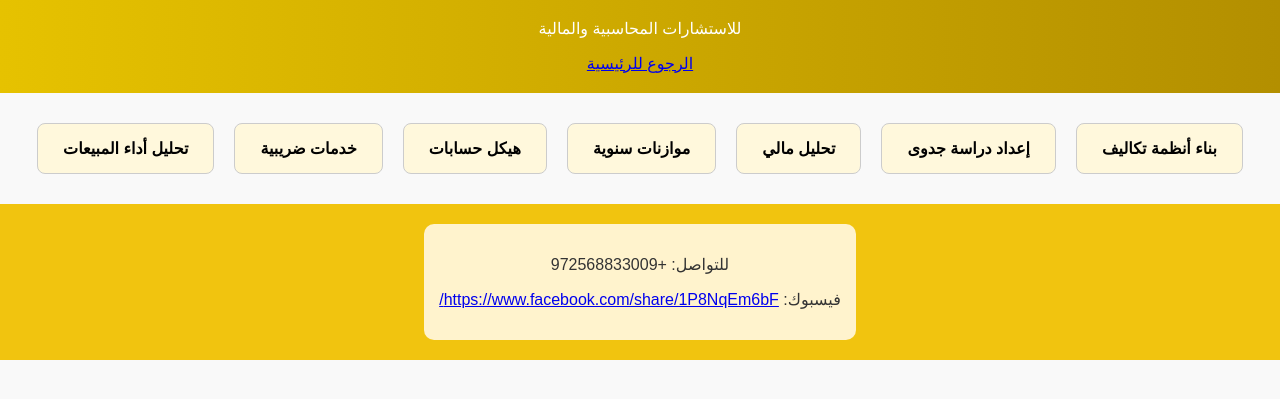
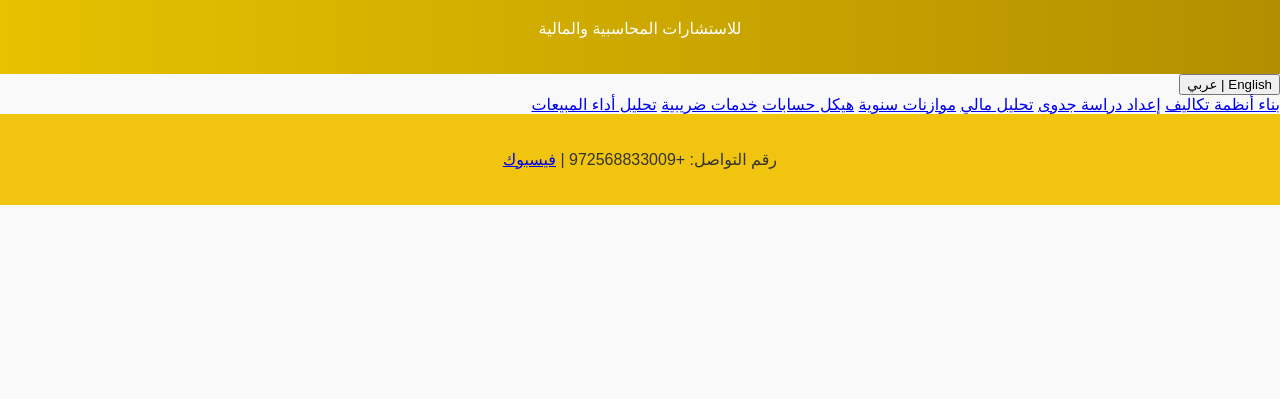
Before and after one commit to ahmad10402/alaa-hroub.office.ps, a plain HTML site: page index.html in a window 1280 px wide. Shown: the part 231-630 px from the top of the page. Drawn offline with Linux system fonts and the light colour scheme.

Commit message:
Update index.html

```diff
--- a/index.html
+++ b/index.html
@@ -1,38 +1,41 @@
 <!DOCTYPE html>
 <html lang="ar" dir="rtl">
 <head>
-    <meta charset="UTF-8">
+  <meta charset="UTF-8" />
   <title>ALAA OFFICE</title>
-    <link rel="stylesheet" href="style.css">
+  <link rel="stylesheet" href="style.css" />
 </head>
 <body>
   <header>
-        <img src="logo.png.png" alt="Alaa Office Logo" class="logo">
+    <img src="logo.png.png" alt="Alaa Office Logo" class="logo" />
     <h1>ALAA OFFICE</h1>
     <p>للاستشارات المحاسبية والمالية</p>
-        <nav>
-            <a href="index.html">الرجوع للرئيسية</a>
-        </nav>
   </header>
+
   <main>
-
-<div class="services-menu">
-    <a href="service1.html">بناء أنظمة تكاليف</a>
-    <a href="service2.html">إعداد دراسة جدوى</a>
-    <a href="service3.html">تحليل مالي</a>
-    <a href="service4.html">موازنات سنوية</a>
-    <a href="service5.html">هيكل حسابات</a>
-    <a href="service6.html">خدمات ضريبية</a>
-    <a href="service7.html">تحليل أداء المبيعات</a>
+    <div class="language-switch">
+      <button onclick="toggleLanguage()">English | عربي</button>
     </div>
 
+    <section class="services-grid">
+      <a href="service1.html" class="service-card">بناء أنظمة تكاليف</a>
+      <a href="service2.html" class="service-card">إعداد دراسة جدوى</a>
+      <a href="service3.html" class="service-card">تحليل مالي</a>
+      <a href="service4.html" class="service-card">موازنات سنوية</a>
+      <a href="service5.html" class="service-card">هيكل حسابات</a>
+      <a href="service6.html" class="service-card">خدمات ضريبية</a>
+      <a href="service7.html" class="service-card">تحليل أداء المبيعات</a>
+    </section>
   </main>
+
   <footer>
-        <div class="contact-box">
-            <p>للتواصل: +972568833009</p>
-            <p>فيسبوك: <a href="https://www.facebook.com">https://www.facebook.com/share/1P8NqEm6bF/
-</a></p>
-        </div>
+    <p>رقم التواصل: +972568833009 | <a href="https://www.facebook.com/share/1P8NqEm6bF/">فيسبوك</a></p>
   </footer>
+
+  <script>
+    function toggleLanguage() {
+      alert("تبديل اللغة لم يتم تفعيله بعد.");
+    }
+  </script>
 </body>
 </html>
```
Lines whose indentation alone changed are shown as unchanged.
